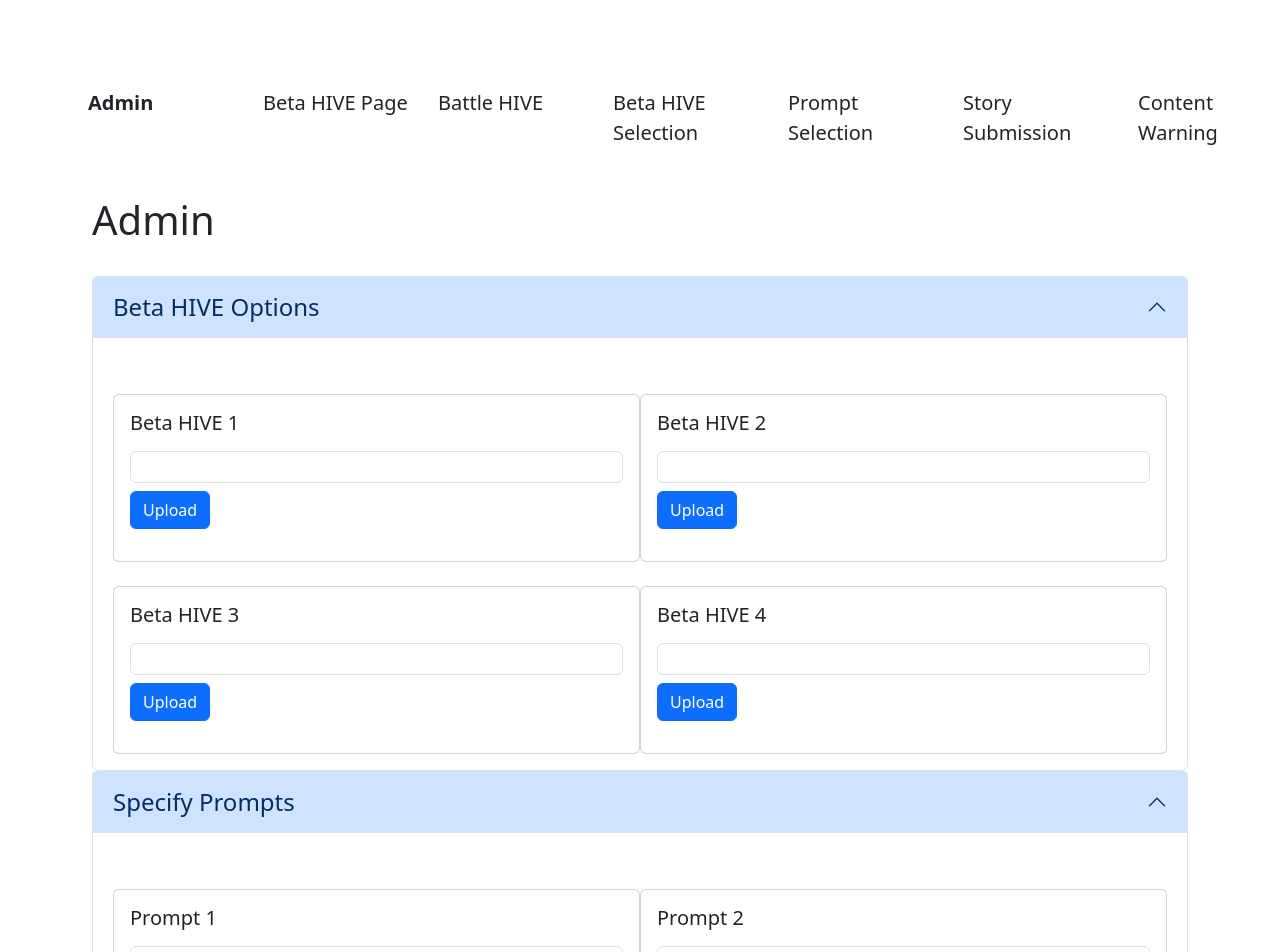
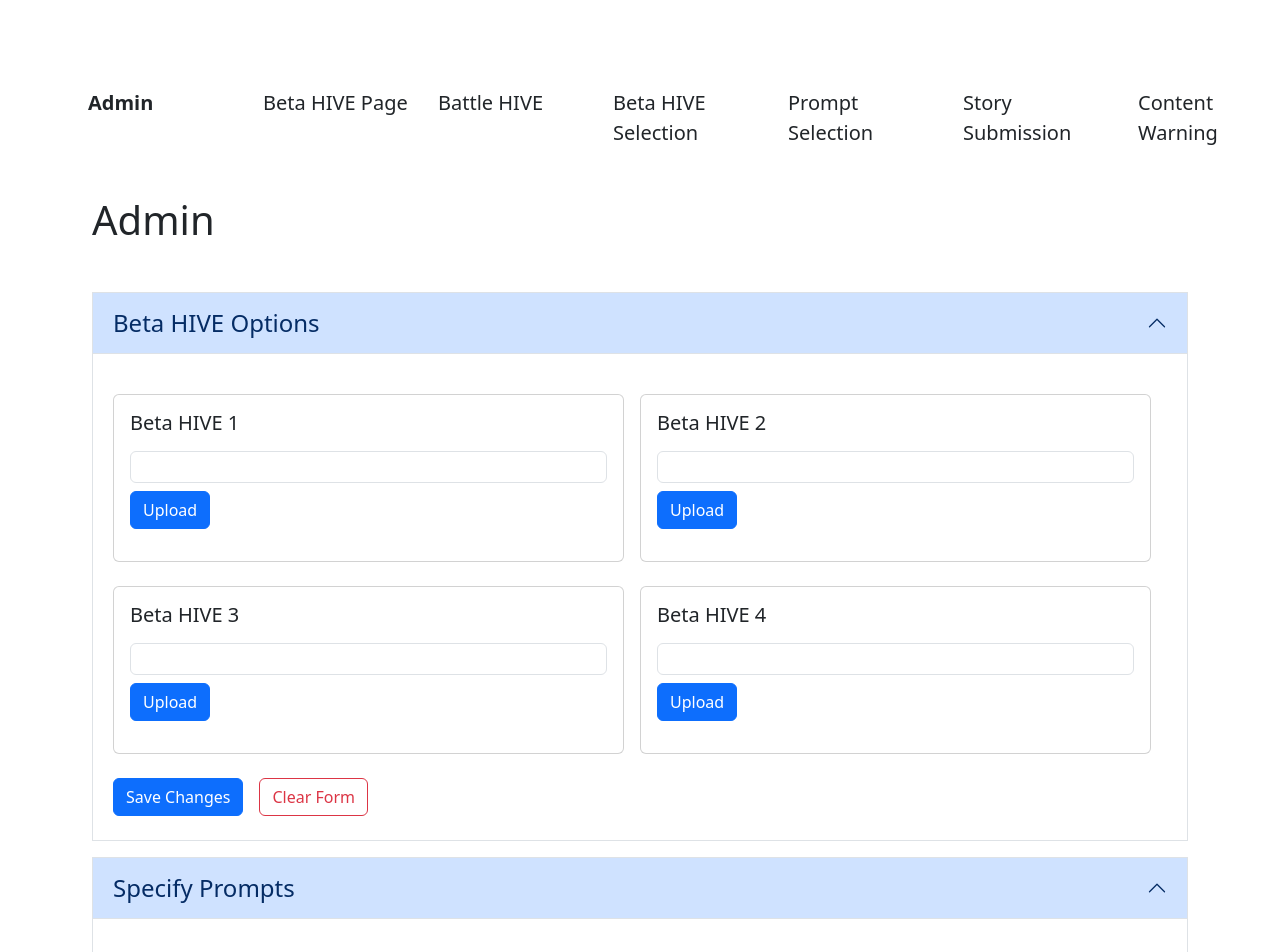
Before and after one commit to AplUSAndmINUS/beta-hive-story-submission, a React (Create React App) app: page /admin in a window 1280 px wide. Shown: the top 952 px of the page. Built offline with nearby package versions, Linux system fonts and the light colour scheme; the HTML template or start-up script is replaced by a standard one.

Commit message:
updated the admin page with submit and clear buttons

```diff
--- a/src/components/accordion/accordion.tsx
+++ b/src/components/accordion/accordion.tsx
@@ -12,9 +12,9 @@ const Accordion: React.FC<AccordionProps> = ({
   children,
 }) => {
   return (
-    <div className='accordion' id={`accordionExample${collapseNumber}`}>
-      <div className='accordion-item'>
-        <h3 className='bd-title pb-2'>
+    <div className='accordion mt-3' id={`accordionExample${collapseNumber}`}>
+      <div className='accordion-item' style={{ borderRadius: '0' }}>
+        <h3 className='bd-title mb-0'>
           <button
             className='accordion-button fs-4'
             type='button'
--- /dev/null
+++ b/src/components/form-elements/buttons/buttons-row.tsx
@@ -0,0 +1,22 @@
+import React from 'react';
+
+interface ButtonsRowProps {
+  children?: React.ReactNode;
+}
+
+const ButtonsRow: React.FC<ButtonsRowProps> = ({ children }) => {
+  return (
+    <div className='d-flex flex-row justify-content-start mt-2 mb-2'>
+      {children ? (
+        children
+      ) : (
+        <>
+          <button type='submit' className='btn btn-primary mt-3'>Save Changes</button>
+          <button type='reset' className='btn btn-outline-danger mt-3 ms-3'>Clear Form</button>
+        </>
+      )}
+    </div>
+  );
+};
+
+export default ButtonsRow;
--- a/src/components/form-elements/input/input-type.tsx
+++ b/src/components/form-elements/input/input-type.tsx
@@ -14,9 +14,9 @@ export const InputType: React.FC<InputTypeProps> = ({
   label,
 }) => {
   return (
-    <div className='col-6 d-flex flex-wrap justify-content-between'>
+    <div className='col-6 d-flex flex-wrap justify-content-center'>
       <div className='w-100'>
-        <div className='card mt-4'>
+        <div className='card mt-4 me-3'>
           <div className='card-body'>
             <h5 className='card-title'>
               <label className='d-flex flex-column align-items-start'>
--- a/src/pages/admin/admin.tsx
+++ b/src/pages/admin/admin.tsx
@@ -2,6 +2,7 @@ import React from 'react';
 
 import Accordion from '../../components/accordion/accordion';
 import InputType from '../../components/form-elements/input/input-type';
+import ButtonsRow from '../../components/form-elements/buttons/buttons-row';
 
 const PromptsFC: React.FC = () => {
   return (
@@ -71,6 +72,7 @@ export const AdminPage: React.FC = () => {
               isImageUpload
             />
           </div>
+          <ButtonsRow />
         </Accordion>
       </div>{' '}
       <div className='row'>
@@ -79,6 +81,7 @@ export const AdminPage: React.FC = () => {
           collapseNumber='collapseOne'
         >
           <PromptsFC />
+          <ButtonsRow />
         </Accordion>
       </div>
       <div className='row'>
@@ -94,6 +97,7 @@ export const AdminPage: React.FC = () => {
             <InputType name='input' isDisabled={false} label='CW 3' />
             <InputType name='input' isDisabled={false} label='CW 4' />
           </div>
+          <ButtonsRow />
         </Accordion>
       </div>
     </div>
```
